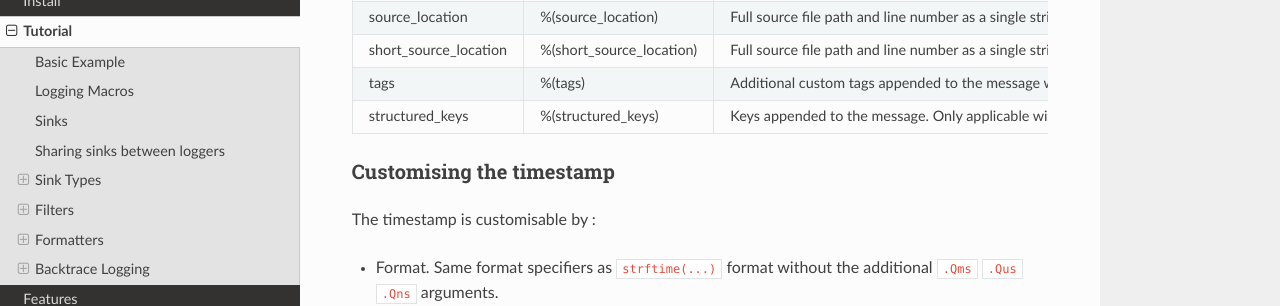
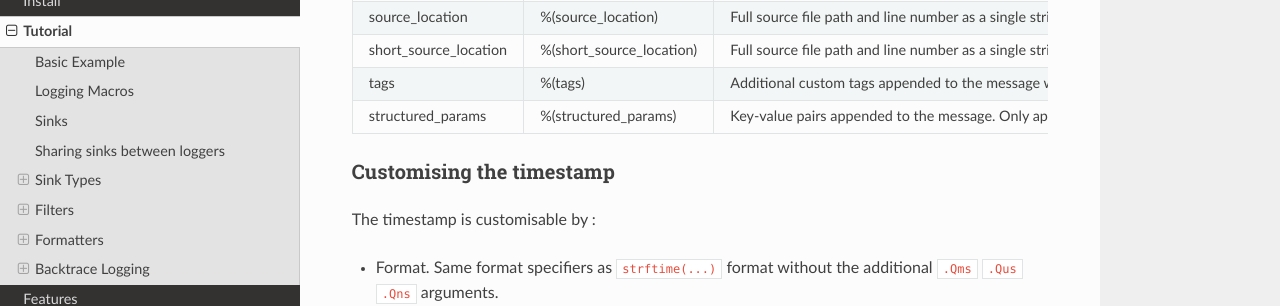
Before and after one commit to odygrd/quill, a Sphinx documentation site: the page built from docs/tutorial.rst, in a window 1280 px wide and 900 px high, scrolled down 6753 px. Shown: the part 151-457 px from the top of the window. Built offline with Sphinx 7.4.7 and the Read the Docs theme 2.0.0, drawn with Linux system fonts in a browser that asks for light colours; some of the changed text lies outside the part shown.

Commit message:
Update PatternFormatter to append full key-value pairs in %(structured_params) (#438)

```diff
--- a/docs/tutorial.rst
+++ b/docs/tutorial.rst
@@ -211,7 +211,7 @@ Json log
       quill::Logger* hybrid_logger = quill::Frontend::create_or_get_logger(
         "hybrid_logger", {std::move(json_sink_2), std::move(console_sink)},
         "%(time) [%(thread_id)] %(short_source_location:<28) LOG_%(log_level:<9) %(logger:<20) "
-        "%(message) [%(structured_keys)]");
+        "%(message) [%(structured_params)]");
 
       for (int i = 2; i < 4; ++i)
       {
@@ -375,9 +375,10 @@ attributes.
 |                         |                          | message when _WITH_TAGS macros are     |
 |                         |                          | used.                                  |
 +-------------------------+--------------------------+----------------------------------------+
-| structured_keys         | %(structured_keys)       | Keys appended to the message. Only     |
-|                         |                          | applicable with structured message     |
-|                         |                          | formatting; remains empty otherwise.   |
+| structured_params       | %(structured_params)     | Key-value pairs appended to the        |
+|                         |                          | message. Only applicable with          |
+|                         |                          | structured message formatting;         |
+|                         |                          | remains empty otherwise.               |
 +-------------------------+--------------------------+----------------------------------------+
 
 
```
Also changed, not shown: CHANGELOG.md (+2 -0 lines), 15 other files.
